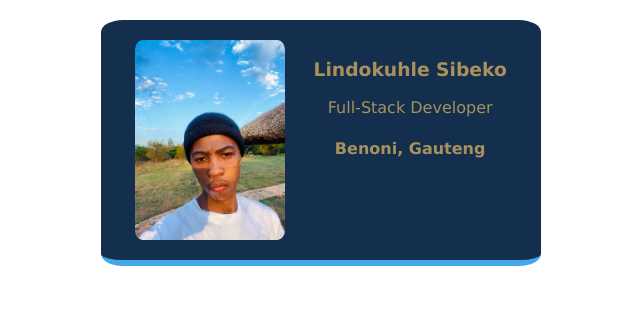
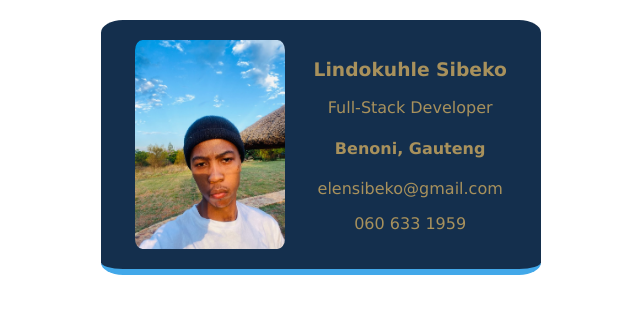
Before and after one commit to TheBoyBass/Business-Card, a website built with Vite: page index.html in a window 1280 px wide. Shown: the whole page, without its empty margins (319-959 px from the left). Built offline with nearby package versions, Linux system fonts and the light colour scheme.

Commit message:
Added Contact info

```diff
--- a/index.html
+++ b/index.html
@@ -9,6 +9,8 @@
                 <h3>Lindokuhle Sibeko</h3>
                 <p>Full-Stack Developer</p>
                 <h4>Benoni, Gauteng</h4>
+                <p>elensibeko@gmail.com</p>
+                <p>060 633 1959</p>
             </div>
         </div>
     </body>
```
